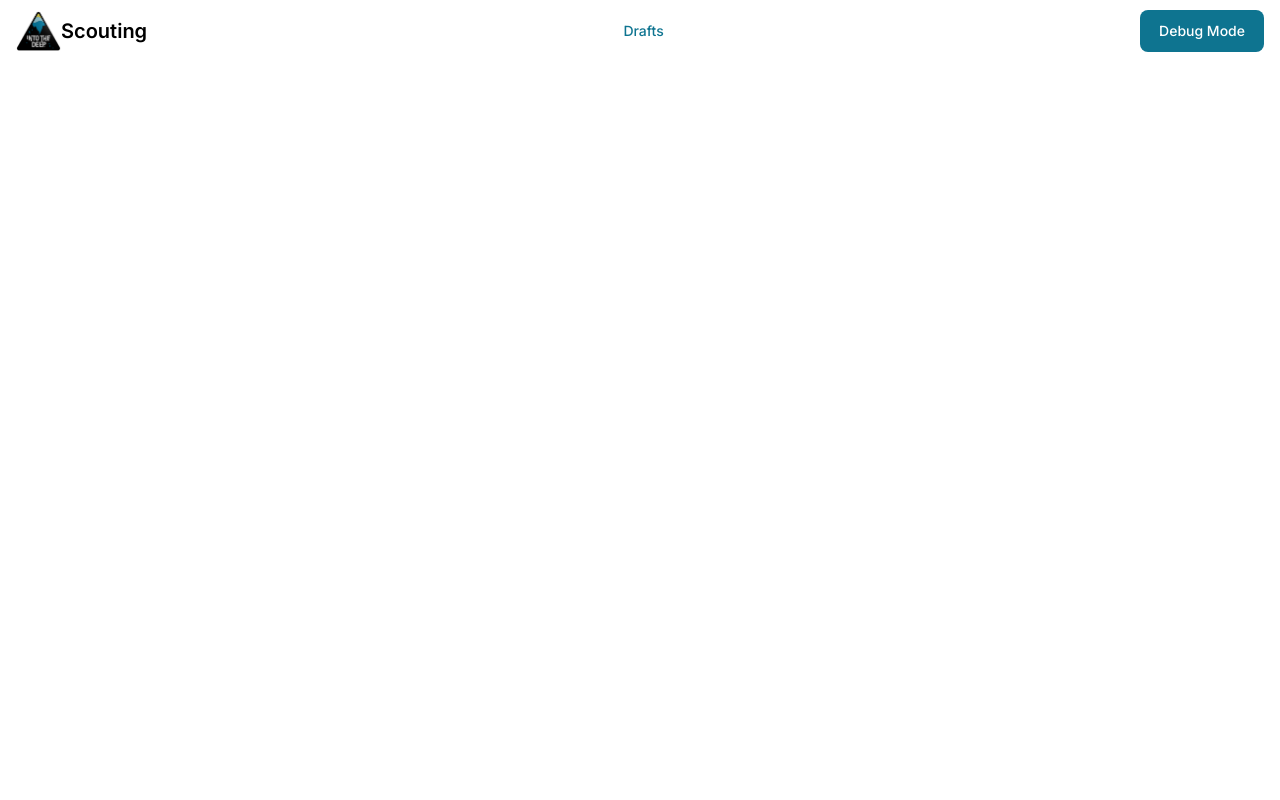
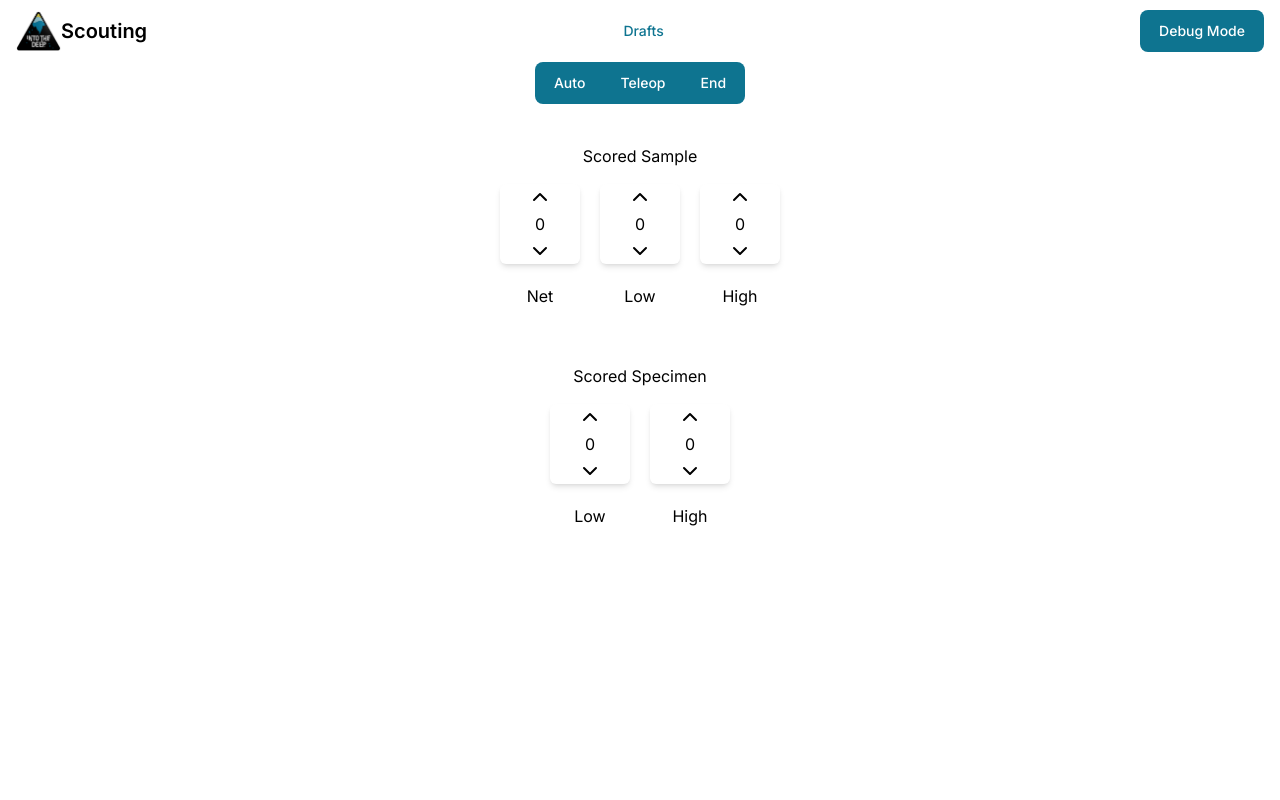
Before and after one commit to XBOT-FTC/FTC-Scouting-App, a Next.js app: page /FTC-Scouting-App/edit in a window 1280 px wide. Shown: the top 800 px of the page. Built offline with nearby package versions, Linux system fonts and the light colour scheme.

Commit message:
vaildator for draft data input

```diff
--- a/app/drafts/page.tsx
+++ b/app/drafts/page.tsx
@@ -1,13 +1,17 @@
 "use client";
 import { NumberInput } from "@/components/number-input";
 import { debugAtom } from "@/store/debug";
-import { AllianceColor, draftAtom } from "@/store/drafts";
+import { AllianceColor, draftAtom, DraftDataTreeVaildator, DraftDataVaildator } from "@/store/drafts";
+import { DraftDataScehema } from "@/utils/DraftDataSchema";
 import {
   Button,
   Clipboard,
   ClipboardWithIcon,
   ClipboardWithIconText,
   Modal,
+  ModalBody,
+  ModalFooter,
+  ModalHeader,
   RangeSlider,
   Table,
   TableBody,
@@ -16,6 +20,7 @@ import {
   TableHeadCell,
   TableRow,
   TextInput,
+  Tooltip,
 } from "flowbite-react";
 import { useAtom, useAtomValue } from "jotai";
 
@@ -29,12 +34,14 @@ export default function Drafts() {
   const [input, setInput] = useState<string>("");
 
   const [openImport, setOpenImport] = useState<boolean>(false);
+  const [openDrafting, setOpenDrafting] = useState<boolean>(false);
+
   //TODO: remove this after prototyping the website.
   useEffect(() => {
     setDrafts(() => new Array());
     setDrafts((draft) => [
       ...draft,
-      { color: AllianceColor.Red, name: "test", team: 488 },
+      DraftDataScehema("test", 488, AllianceColor.Red),
     ]);
   }, [setDrafts]);
   return (
@@ -57,14 +64,39 @@ export default function Drafts() {
         <Modal.Footer>
           <Button
             onClick={() => {
-              //TODO: Implement type guards to prevent web page to crash
-              setDrafts(() => JSON.parse(input));
-              setOpenImport(false);
+              let err;
+              //Maybe we could cache the value here so we don't need to prase the same JSON twice
+              try {
+                const Import = JSON.parse(input);
+                DraftDataTreeVaildator.parse(Import);
+              } catch(error) {
+                alert("data doesn't match schema");
+                err = error
+              } finally {
+                if (!err) setDrafts(() => JSON.parse(input));
+                setOpenImport(false);
+              }
             }}
           >
             Import
           </Button>
         </Modal.Footer>
+      </Modal>
+
+      <Modal
+        show={openDrafting}
+        onClose={() => {
+          setOpenDrafting(false);
+        }}
+      >
+        <ModalHeader>WARNING</ModalHeader>
+        <ModalBody>
+          New draft is under construction. There will not be any features
+          implemented yet.
+        </ModalBody>
+        <ModalFooter>
+          <Button color="failure">Exit</Button>
+        </ModalFooter>
       </Modal>
 
       <Table hoverable>
@@ -109,10 +141,20 @@ export default function Drafts() {
       <div className="flex justify-center gap-5">
         <Clipboard valueToCopy={JSON.stringify(drafts)} label="Export" />
         <Button onClick={() => setOpenImport(true)}>Import</Button>
-        <Button>New Draft</Button>
+        <Button
+          onClick={() => {
+            setOpenDrafting(true);
+          }}
+        >
+          New Draft
+        </Button>
+        <Link href="/edit" passHref>
+          <Tooltip content="for development use. Remove when finished prototyping">
+            <Button>Mock new drafting</Button>
+          </Tooltip>
+        </Link>
       </div>
       <NumberInput />
-      {/* <input type="number" className="max-h-10 rounded-lg"></input> */}
       {isDebug && <text>{JSON.stringify(drafts)}</text>}
     </>
   );
--- a/app/edit/page.tsx
+++ b/app/edit/page.tsx
@@ -1,3 +1,63 @@
+"use client";
+import { NumberInput } from "@/components/number-input";
+import { Acent, AllianceColor, DraftData } from "@/store/drafts";
+import { DraftDataScehema } from "@/utils/DraftDataSchema";
+import { Button, ButtonGroup } from "flowbite-react";
+import { useState } from "react";
+import { z } from "zod";
+
 export default function Home() {
-  return <></>;
+  const [mode, setMode] = useState<"auto" | "teleop" | "end">("auto");
+  const localData: DraftData = DraftDataScehema("test", 488, AllianceColor.Red);
+  return (
+    <>
+      <ButtonGroup className="flex justify-center">
+        <Button
+          onClick={() => {
+            setMode("auto");
+          }}
+        >
+          Auto
+        </Button>
+        <Button
+          onClick={() => {
+            setMode("teleop");
+          }}
+        >
+          Teleop
+        </Button>
+        <Button
+          onClick={() => {
+            setMode("end");
+          }}
+        >
+          End
+        </Button>
+      </ButtonGroup>
+      <div className="h-10" />
+
+      <div>
+        <text className="flex h-10 justify-center">Scored Sample</text>
+        <div className="grid grid-flow-col grid-rows-2 justify-center gap-5 text-center">
+          <NumberInput
+            onChange={(val) => {
+              localData.auto!.net = val;
+            }}
+          />
+          <text>Net</text>
+          <NumberInput />
+          <text>Low</text>
+          <NumberInput />
+          <text>High</text>
+        </div>
+        <text className="flex h-10 justify-center">Scored Specimen</text>
+        <div className="grid grid-flow-col grid-rows-2 justify-center gap-5 text-center">
+          <NumberInput />
+          <text>Low</text>
+          <NumberInput />
+          <text>High</text>
+        </div>
+      </div>
+    </>
+  );
 }
--- a/components/number-input.tsx
+++ b/components/number-input.tsx
@@ -2,14 +2,19 @@
 import { ArrowBigDown, ChevronDown, ChevronUp, Upload } from "lucide-react";
 import { useState } from "react";
 
-export function NumberInput() {
+export interface NumberInputProps {
+  onChange?: (number: number) => void
+}
+
+export function NumberInput({onChange}: NumberInputProps) {
   const [number, setNumber] = useState<number>(0);
   return (
-    <div className="grid size-20 place-items-center rounded-md bg-gray-400">
+    <div className="grid size-20 place-items-center rounded-md bg-white shadow-md">
       <button
         type="button"
         onClick={() => {
           setNumber(number + 1);
+          if (onChange) onChange(number + 1)
         }}
       >
         <ChevronUp className="content-start" />
@@ -21,6 +26,7 @@ export function NumberInput() {
         type="button"
         onClick={() => {
           if (number > 0) setNumber(number - 1);
+          if (onChange) onChange(number - 1)
         }}
       >
         <ChevronDown className="self-end" />
--- a/package.json
+++ b/package.json
@@ -17,7 +17,8 @@
     "lucide-react": "^0.447.0",
     "next": "^14.2.14",
     "react": "^18",
-    "react-dom": "^18"
+    "react-dom": "^18",
+    "zod": "^3.23.8"
   },
   "devDependencies": {
     "@types/node": "^20",
--- a/store/drafts.ts
+++ b/store/drafts.ts
@@ -1,4 +1,5 @@
 import { atomWithStorage } from "jotai/utils";
+import { z } from "zod";
 
 export type DraftName = string
 
@@ -28,26 +29,55 @@ export interface PhaseData {
     /** if the robot has performed a foul move */
     fouled: boolean,
     /** if the robot was disabled during this phase */
-    disabled: boolean
+    disabled: boolean,
+    /** the net score in the floor */
+    net: number
 }
 
+export const PhaseDataVaildator = z.object({
+    lowNet: z.number(),
+    highNet: z.number(),
+    lowSpecimen: z.number(),
+    highSpecimen: z.number(),
+    net: z.number(),
+    //since enums are compiled to numbers, we can just use literal numbers to vaildate enums
+    acent: z.literal(0).or(z.literal(1).or(z.literal(2).or(z.literal(3)))),
+    fouled: z.boolean(),
+    disabled: z.boolean(),
+}).strict("Cannot prase JSON data")
+
+export const DraftDataVaildator = z.object({
+    team: z.number(),
+    color: z.literal(0).or(z.literal(1)),
+    comments: z.string(),
+    driverRating: z.literal(1).or(z.literal(2).or(z.literal(3).or(z.literal(4).or(z.literal(5))))),
+    defenseRating: z.literal(1).or(z.literal(2).or(z.literal(3).or(z.literal(4).or(z.literal(5))))),
+    name: z.string(),
+    auto: PhaseDataVaildator,
+    teleop: PhaseDataVaildator,
+    end: PhaseDataVaildator
+}).strict("Cannot prase JSON data")
+
+export const DraftDataTreeVaildator = z.array(DraftDataVaildator)
+
+//we would still need to manually type DraftData since it is more clear for enums
 export interface DraftData {
     /** the team number of the robot */
     team: number,
     /** the color of the alliance */
     color: AllianceColor,
     /** the additional comments scouters can add */
-    comments?: string,
+    comments: string,
     /** the rating for driver */
-    driverRating?: 1 | 2 | 3 | 4 | 5,
+    driverRating: 1 | 2 | 3 | 4 | 5,
     /** the rating for defense */
-    defenseRating?: 1 | 2 | 3 | 4 | 5,
+    defenseRating: 1 | 2 | 3 | 4 | 5,
     /** data for auto phase */
-    auto?: PhaseData,
+    auto: PhaseData,
     /** the data for auto phase */
-    teleop?: PhaseData,
+    teleop: PhaseData,
     /** the data for end phase */
-    end?: PhaseData,
+    end: PhaseData,
     /** the draft name */
     name: string
 }
--- /dev/null
+++ b/utils/DraftDataSchema.ts
@@ -0,0 +1,20 @@
+import { Acent, AllianceColor, DraftData } from "@/store/drafts";
+
+/**
+ * A utiltiy function that constructs draft data. If there is a macro
+ * that does this job, please delete this utiltiy function and open a
+ * issue. I hate doing this.
+ */
+export function DraftDataScehema(name: string, team: number, color: AllianceColor): DraftData {
+    return {
+        auto: {acent: Acent.High, disabled: false, fouled: false, highNet: 0, highSpecimen: 0, lowNet: 0, lowSpecimen: 0, net: 0},
+        teleop: {acent: Acent.High, disabled: false, fouled: false, highNet: 0, highSpecimen: 0, lowNet: 0, lowSpecimen: 0, net: 0},
+        end: {acent: Acent.High, disabled: false, fouled: false, highNet: 0, highSpecimen: 0, lowNet: 0, lowSpecimen: 0, net: 0},
+        color: color,
+        comments: "",
+        defenseRating: 1,
+        driverRating: 1,
+        name: name,
+        team: team
+      }
+}
```
Also changed, not shown: 1 other file (tests, documents, lock files or other folders).
